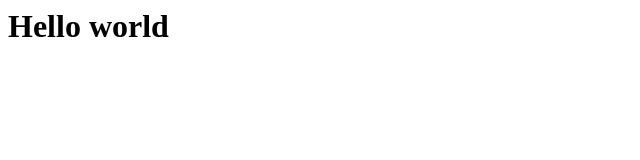
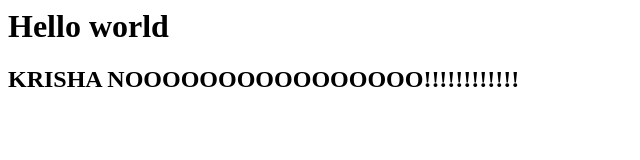
Before and after one commit to tavilefty/github-Demo, a plain HTML site: page index.html in a window 1280 px wide. Shown: the whole page, without its empty margins (0-640 px from the left). Drawn offline with Linux system fonts and the light colour scheme.

Commit message:
newindex.html

```diff
--- a/index.html
+++ b/index.html
@@ -2,5 +2,6 @@
    <head></head>
   <body>
   <h1>Hello world</h1>
+   <h2> KRISHA NOOOOOOOOOOOOOOOO!!!!!!!!!!!!</h2>
 </body>
 </html>
```
